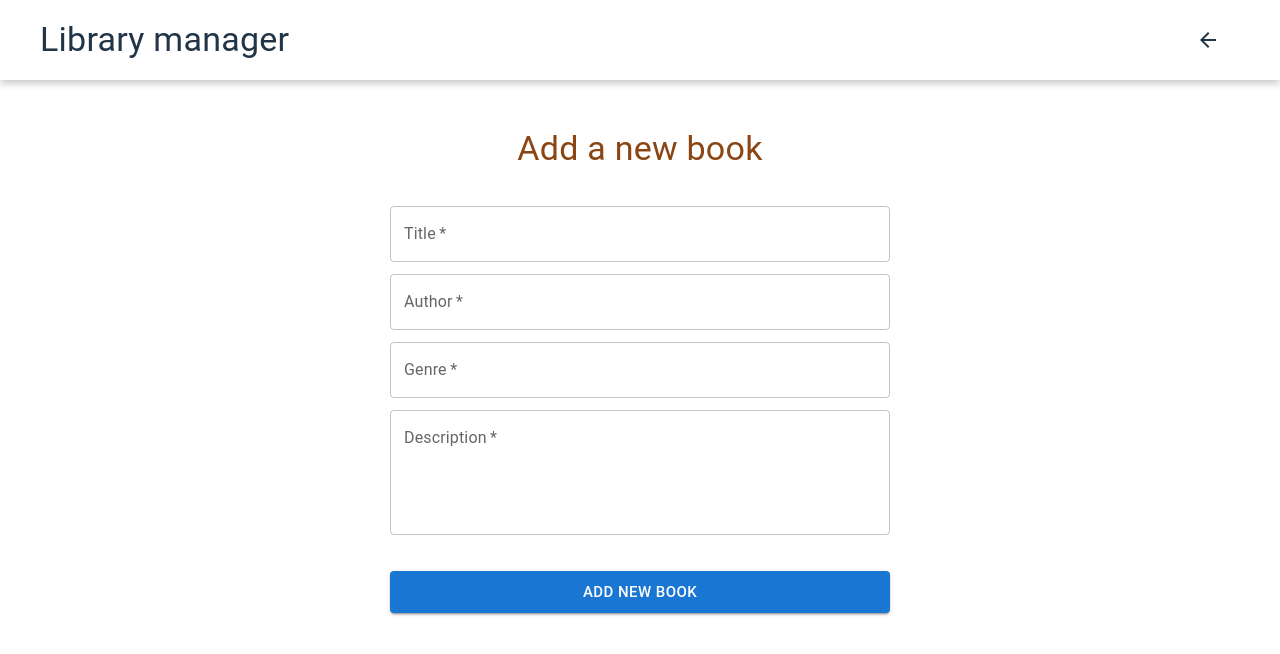
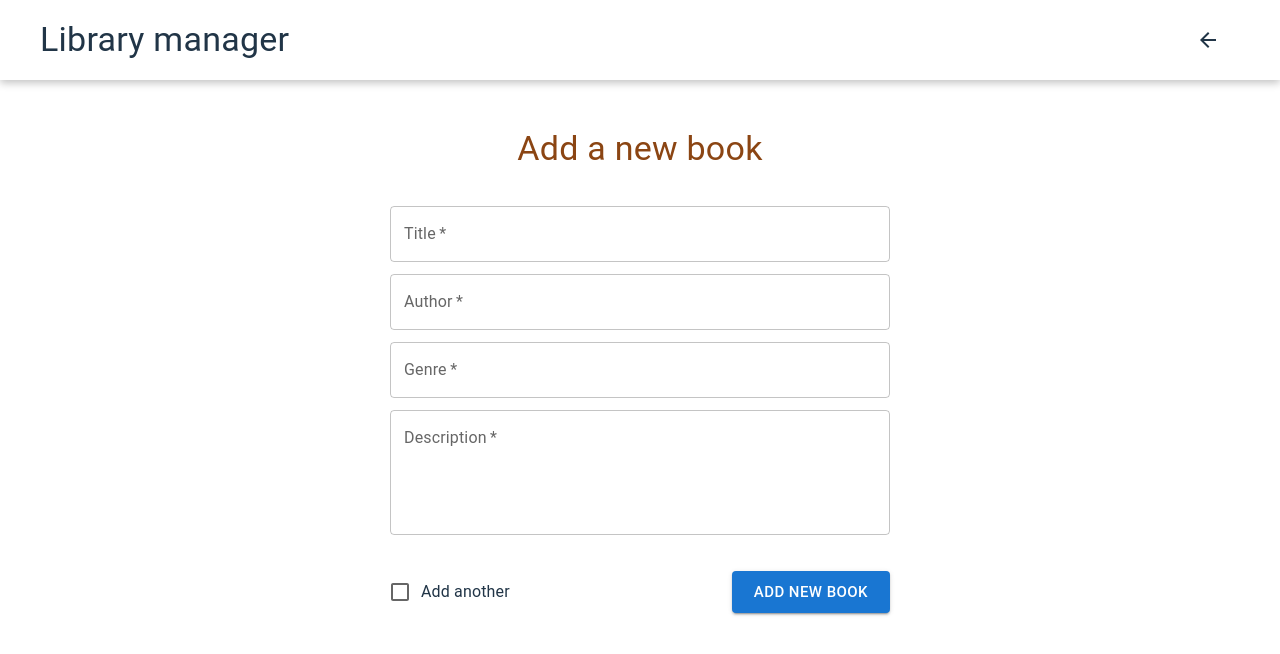
Before and after one commit to ConstantinHuidu/Library-Manager, a React (Vite) app: page /add-book in a window 1280 px wide. Shown: the top 654 px of the page. Built offline with nearby package versions, Linux system fonts and the light colour scheme.

Commit message:
add another checkbox

```diff
--- a/src/components/BookForm.tsx
+++ b/src/components/BookForm.tsx
@@ -4,7 +4,7 @@ import { Button } from "./Button";
 
 import { addBookValidation } from "../features/addBook/addBookValidation";
 
-import { Stack, TextField } from "@mui/material";
+import { Checkbox, FormControlLabel, Stack, TextField } from "@mui/material";
 
 import { Book } from "../features/types";
 
@@ -12,8 +12,10 @@ type Props = {
   buttonLabel: string;
   book: Book;
   isModal?: boolean;
+  addAnother?: boolean;
   onFormSubmit: (values: Book) => void;
   handleCancel?: () => void;
+  handleCheckbox?: () => void;
 };
 
 export const BookForm = (props: Props) => {
@@ -21,8 +23,10 @@ export const BookForm = (props: Props) => {
     buttonLabel,
     book,
     isModal = false,
+    addAnother = false,
     onFormSubmit,
     handleCancel,
+    handleCheckbox,
   } = props;
 
   const { values, handleSubmit, handleChange, resetForm, errors } = useFormik({
@@ -100,9 +104,21 @@ export const BookForm = (props: Props) => {
               </Button>
             )}
 
-            <Button type="submit" size="large">
-              {buttonLabel}
-            </Button>
+            <Stack direction="row" justifyContent="space-between">
+              <FormControlLabel
+                control={
+                  <Checkbox
+                    checked={addAnother}
+                    onChange={() => handleCheckbox?.()}
+                  />
+                }
+                label="Add another"
+              />
+
+              <Button type="submit" size="large">
+                {buttonLabel}
+              </Button>
+            </Stack>
           </Stack>
         </Stack>
       )}
--- a/src/features/addBook/AddForm.tsx
+++ b/src/features/addBook/AddForm.tsx
@@ -1,3 +1,4 @@
+import { useState } from "react";
 import { useNavigate } from "react-router-dom";
 
 import { BookForm } from "../../components/BookForm";
@@ -15,12 +16,19 @@ const emptyBook: Book = {
 };
 
 export const AddForm = () => {
+  const [addAnother, setAddAnother] = useState(false);
   const navigate = useNavigate();
+
+  const handleChange = () => {
+    setAddAnother((current) => !current);
+  };
 
   const onFormSubmit = (book: Book) => {
     addBook(book).then(() => {
       showToast("success", "You have successfully added a new book");
-      navigate("/");
+      if (!addAnother) {
+        navigate("/");
+      }
     });
   };
 
@@ -30,6 +38,8 @@ export const AddForm = () => {
         buttonLabel="add new book"
         book={emptyBook}
         onFormSubmit={onFormSubmit}
+        addAnother={addAnother}
+        handleCheckbox={handleChange}
       />
     </>
   );
```
